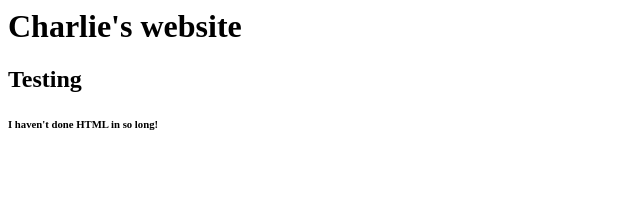
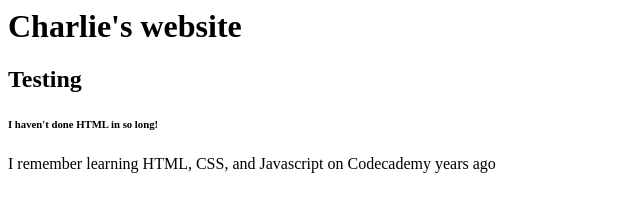
Before and after one commit to charliesolari22/charliesolari22.github.io, a plain HTML site: page index.html in a window 1280 px wide. Shown: the whole page, without its empty margins (0-640 px from the left). Drawn offline with Linux system fonts and the light colour scheme.

Commit message:
Update index.html

```diff
--- a/index.html
+++ b/index.html
@@ -1,3 +1,4 @@
 <h1>Charlie's website</h1>
 <h2>Testing</h2>
 <h6>I haven't done HTML in so long!</h6>
+<p>I remember learning HTML, CSS, and Javascript on Codecademy years ago</p>
```
